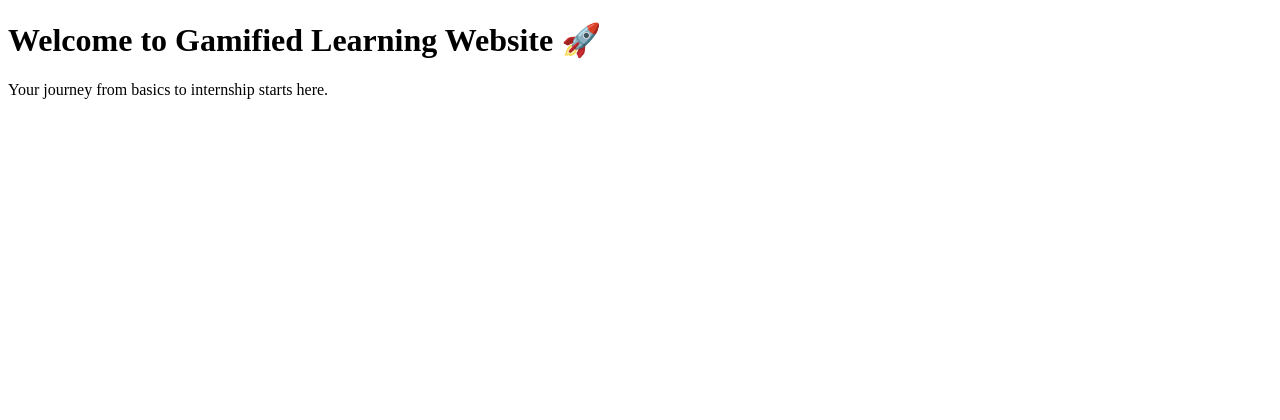
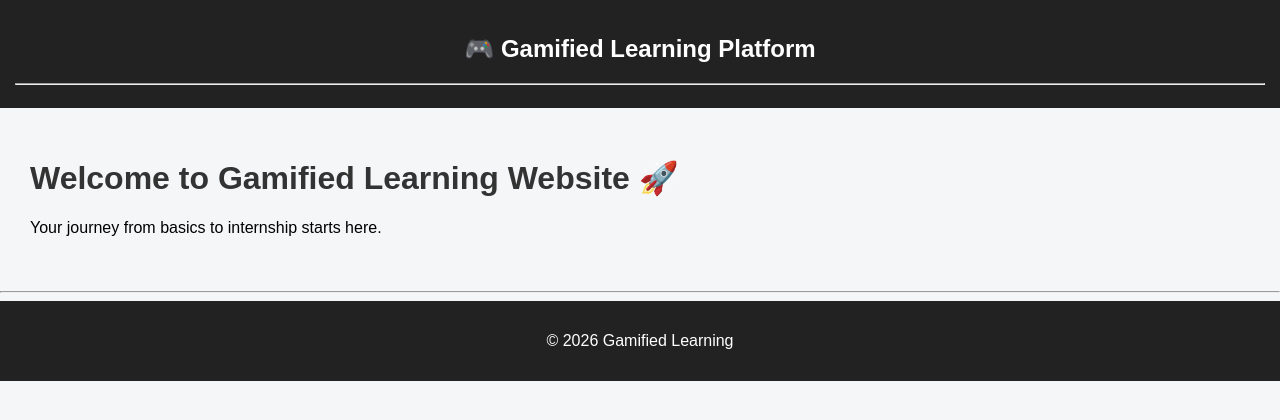
Before and after one commit to chinmayeemhatre/Gamified-learning-website, a Django app: page / in a window 1280 px wide. Shown: the top 420 px of the page. Run offline with Django 5.2, Linux system fonts and the light colour scheme.

Commit message:
Added base template and CSS styling

```diff
--- /dev/null
+++ b/users/static/users/style.css
@@ -0,0 +1,21 @@
+body {
+    font-family: Arial, sans-serif;
+    background-color: #f4f6f8;
+    margin: 0;
+    padding: 0;
+}
+
+header, footer {
+    background-color: #222;
+    color: white;
+    padding: 15px;
+    text-align: center;
+}
+
+main {
+    padding: 30px;
+}
+
+h1 {
+    color: #333;
+}
--- /dev/null
+++ b/users/templates/users/base.html
@@ -0,0 +1,28 @@
+{% load static %}
+<!DOCTYPE html>
+<html>
+<head>
+    {% load static %}
+    <title>{% block title %}Gamified Learning{% endblock %}</title>
+    <link rel="stylesheet" href="{% static 'users/style.css' %}">
+</head>
+
+<body>
+
+    <header>
+        <h2>🎮 Gamified Learning Platform</h2>
+        <hr>
+    </header>
+
+    <main>
+        {% block content %}
+        {% endblock %}
+    </main>
+
+    <hr>
+    <footer>
+        <p>© 2026 Gamified Learning</p>
+    </footer>
+
+</body>
+</html>
--- a/users/templates/users/home.html
+++ b/users/templates/users/home.html
@@ -1,10 +1,10 @@
-<!DOCTYPE html>
-<html>
-<head>
-    <title>Gamified Learning</title>
-</head>
-<body>
-    <h1>Welcome to Gamified Learning Website 🚀</h1>
-    <p>Your journey from basics to internship starts here.</p>
-</body>
-</html>
+{% extends 'users/base.html' %}
+
+{% block title %}
+Home
+{% endblock %}
+
+{% block content %}
+<h1>Welcome to Gamified Learning Website 🚀</h1>
+<p>Your journey from basics to internship starts here.</p>
+{% endblock %}
```
